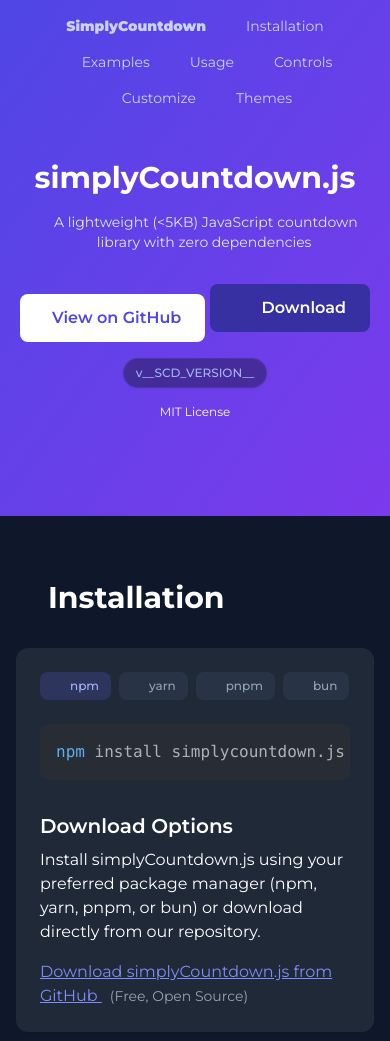
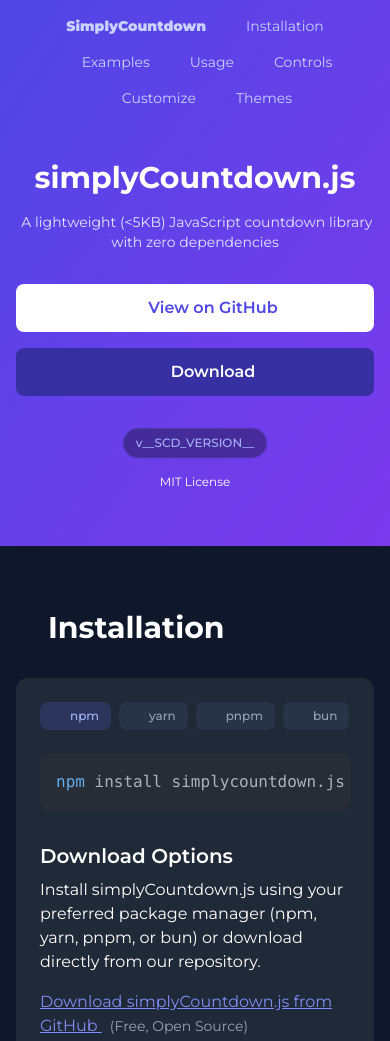
Before and after one commit to VincentLoy/simplyCountdown.js, a website built with Vite: page docs/src/index.html in a window 390 px wide. Shown: the top 1041 px of the page. Built offline with nearby package versions, Linux system fonts and the light colour scheme.

Commit message:
update styles for improved layout on mobile

```diff
--- a/docs/src/index.html
+++ b/docs/src/index.html
@@ -65,27 +65,27 @@
     </script>
 </head>
 <body class="bg-slate-900 p-0 font-sans text-white" id="top">
-    <header class="bg-gradient-to-br from-indigo-600 to-violet-600 text-white pt-40 pb-20">
+    <header class="bg-gradient-to-br from-indigo-600 to-violet-600 text-white pt-40 pb-10 md:pb-20">
         <div class="container text-center md:text-left mx-auto px-4" itemscope itemtype="https://schema.org/WebApplication">
             <h1 class="text-3xl sm:text-4xl md:text-6xl font-bold mb-4" itemprop="name">
                 <span>simplyCountdown.js</span>
             </h1>
             <p class="flex text-sm md:text-xl text-indigo-100 mb-8 justify-center md:justify-start" itemprop="description">
-                <span class="icon-[lucide--timer-reset] w-7 h-7" title="Timer" role="img" aria-label="Timer"></span>
+                <span class="icon-[lucide--timer-reset] w-6 h-6 hidden md:inline" title="Timer" role="img" aria-label="Timer"></span>
                 <span class="transform translate-y-3px">&nbsp;A lightweight (&lt;5KB) JavaScript countdown library with zero dependencies</span>
             </p>
             <div class="flex flex-col md:flex-row items-center gap-4">
-                <div class="md:flex gap-4 w-full md:w-auto">
+                <div class="flex flex-col sm:flex-row gap-4 w-full sm:w-auto mb-4 sm:mb-0">
                     <a href="https://github.com/VincentLoy/simplyCountdown.js"
-                    target="_blank"
-                       class="btn btn-light">
-                        <span class="icon-[lucide--github]" title="GitHub" role="img" aria-label="GitHub"></span>
-                        View on GitHub
+                       target="_blank"
+                       class="btn btn-light flex-1 sm:flex-initial justify-center">
+                        <span class="icon-[lucide--github] w-5 h-5" title="GitHub" role="img" aria-label="GitHub"></span>
+                        <span class="ml-2">View on GitHub</span>
                     </a>
                     <a href="https://github.com/VincentLoy/simplyCountdown.js/archive/master.zip"
-                       class="btn btn-indigo">
+                       class="btn btn-indigo flex-1 sm:flex-initial justify-center">
                         <span class="icon-[lucide--download] w-5 h-5"></span>
-                        Download
+                        <span class="ml-2">Download</span>
                     </a>
                 </div>
 
```
Also changed, not shown: docs/dist/assets/main.min..css, docs/dist/index.html.
